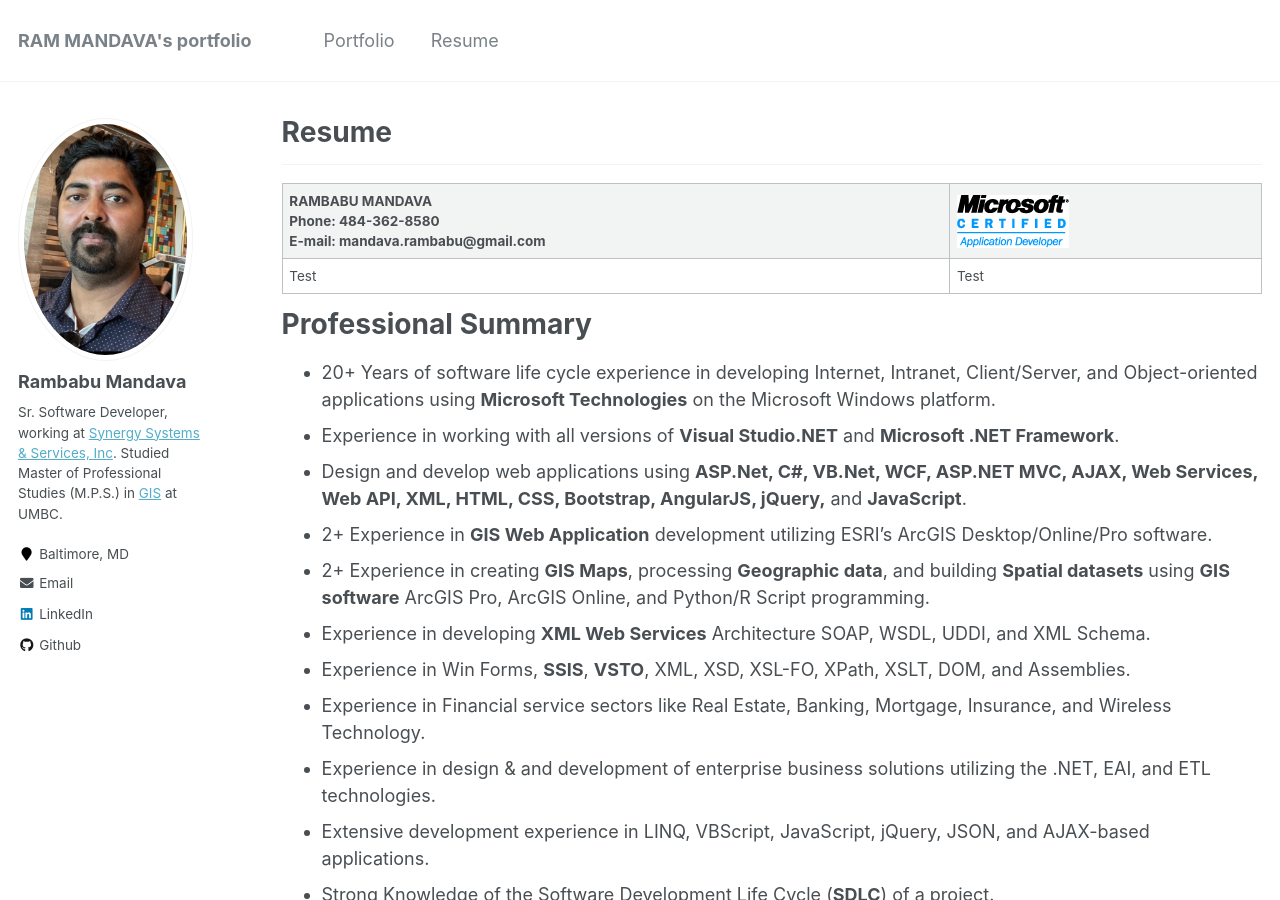
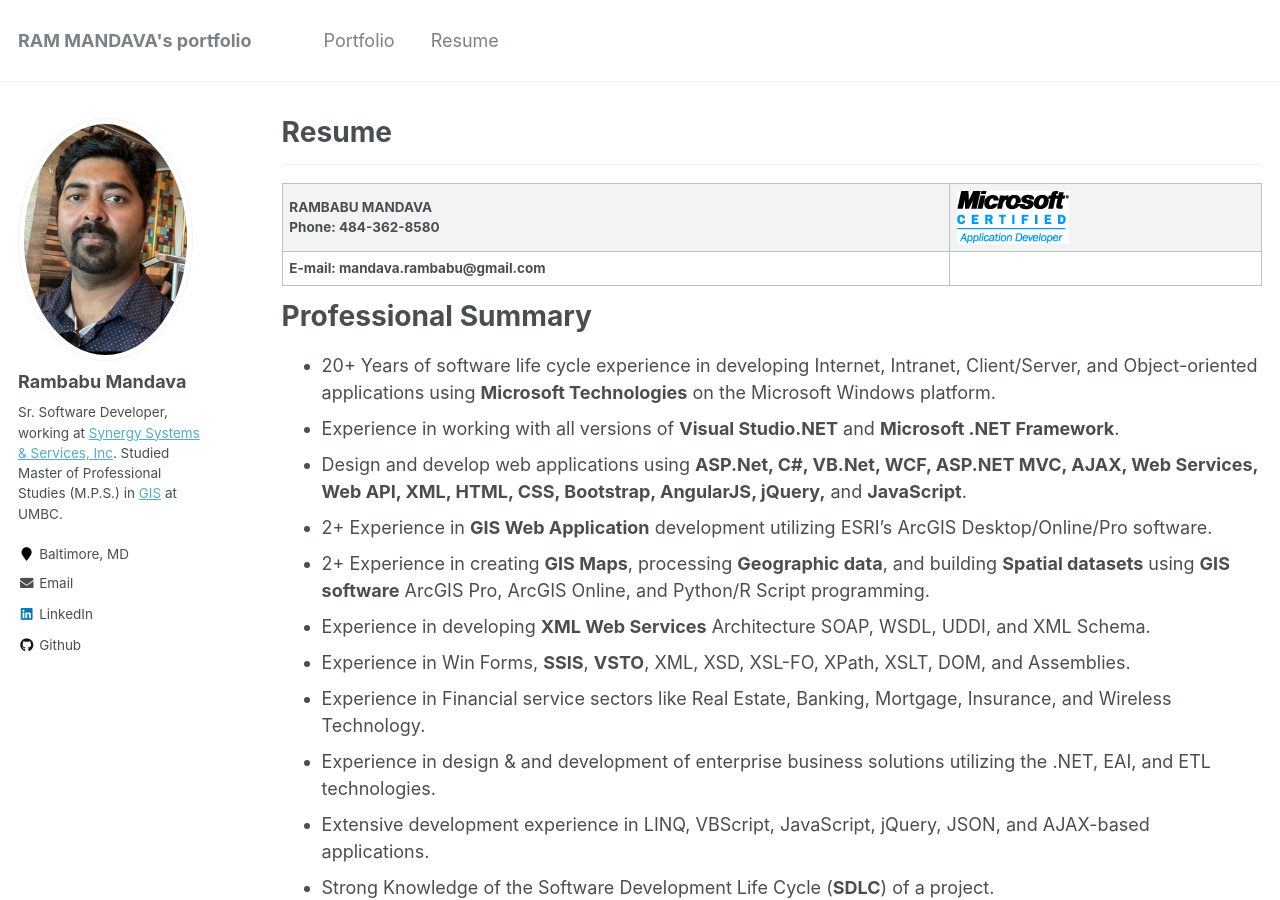
Before and after one commit to mandavaram/mandavaram.github.io, a Jekyll site: the page built from _pages/Resume.md, in a window 1280 px wide and 900 px high. Built offline with Jekyll 4.4.1, drawn with Linux system fonts in a browser that asks for light colours.

Commit message:
Update Resume.md

```diff
--- a/_pages/Resume.md
+++ b/_pages/Resume.md
@@ -11,9 +11,9 @@ redirect_from:
 ---------------
 
 
-|**RAMBABU MANDAVA**  <br> **Phone: 484-362-8580**  <br>**E-mail: mandava.rambabu@gmail.com**     |                                                               ![MicrosoftCertification](/Microsoft_Certification.png)|
+|**RAMBABU MANDAVA**  <br> **Phone: 484-362-8580**  <br>    |                                                               ![MicrosoftCertification](/Microsoft_Certification.png)|
 | - | - |
-| Test | Test |
+|**E-mail: mandava.rambabu@gmail.com** | |
 
 # Professional Summary
 - 20+ Years of software life cycle experience in developing Internet, Intranet, Client/Server, and Object-oriented applications using **Microsoft Technologies** on the Microsoft Windows platform.
```
